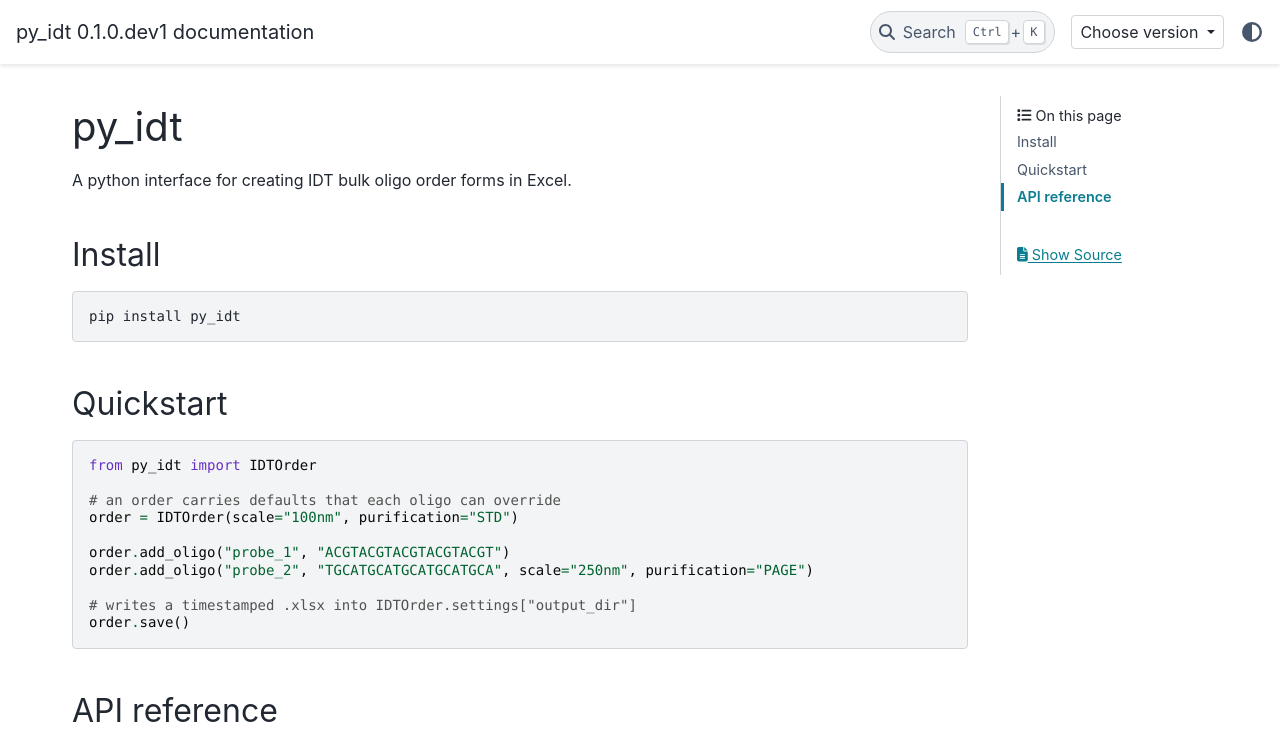
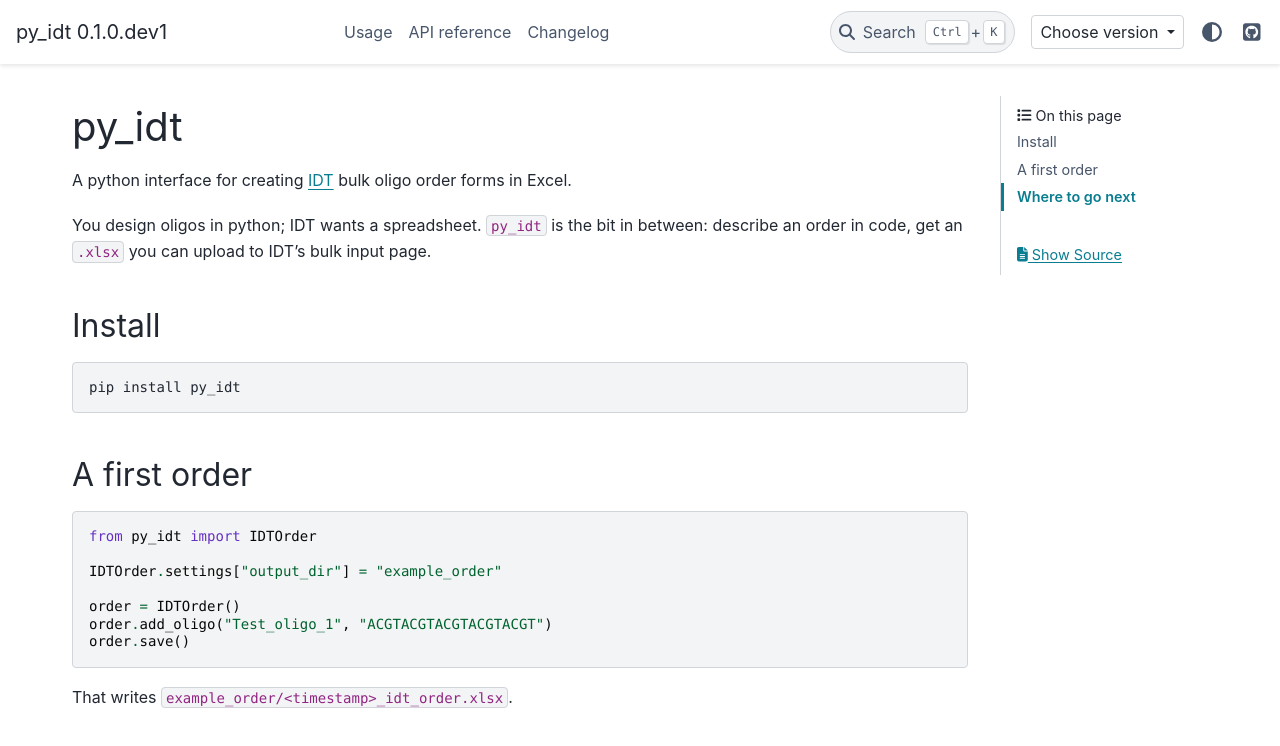
Before and after one commit to conorcamplisson/py_idt, a Sphinx documentation site: the page built from docs/index.md, in a window 1280 px wide and 1156 px high. Shown: the top 746 px of the window. Built offline with Sphinx 7.4.7 and the PyData theme 0.15.4, drawn with Linux system fonts in a browser that asks for light colours; comment, search, counter and statistics services are not loaded; some of the changed text lies outside the part shown; grey boxes are pictures that could not be loaded.

Commit message:
build a real docs site: usage, API reference and changelog pages
index.md was a single page holding install, a quickstart and the whole API
dump. It becomes four: an index that gets someone to a first order, a usage
page covering defaults, overrides, valid codes and modifications, an API
reference generated from the docstrings, and a changelog page that includes
CHANGELOG.md so the two can never disagree.

conf.py: the version switcher matches "dev" on a development build, since
that is the folder CI writes it to. Matching on the raw version meant the
dropdown on the dev site highlighted nothing.

````diff
--- a/docs/conf.py
+++ b/docs/conf.py
@@ -23,13 +23,22 @@ napoleon_google_docstring = True
 napoleon_numpy_docstring = False
 
 html_theme = "pydata_sphinx_theme"
+# The switcher entry for a development build is literally "dev", because that is the folder CI
+# writes it to; a released build matches its own version. Without this the dropdown on the dev
+# site would look for "0.2.0.dev1", find no such entry, and highlight nothing.
+version_match = "dev" if "dev" in release else release
+
 html_theme_options = {
     # the version switcher is populated by the docs workflow writing switcher.json
     "switcher": {
         "json_url": "https://conorcamplisson.github.io/py_idt/switcher.json",
-        "version_match": release,
+        "version_match": version_match,
     },
     "navbar_end": ["version-switcher", "theme-switcher", "navbar-icon-links"],
+    "github_url": "https://github.com/conorcamplisson/py_idt",
+    "use_edit_page_button": False,
 }
 
+html_title = f"py_idt {release}"
+
 exclude_patterns = ["_build"]
--- a/docs/index.md
+++ b/docs/index.md
@@ -1,6 +1,10 @@
 # py_idt
 
-A python interface for creating IDT bulk oligo order forms in Excel.
+A python interface for creating [IDT](https://www.idtdna.com/site/order/oligoentry) bulk oligo
+order forms in Excel.
+
+You design oligos in python; IDT wants a spreadsheet. `py_idt` is the bit in between: describe an
+order in code, get an `.xlsx` you can upload to IDT's bulk input page.
 
 ## Install
 
@@ -8,30 +12,31 @@ A python interface for creating IDT bulk oligo order forms in Excel.
 pip install py_idt
 ```
 
-## Quickstart
+## A first order
 
 ```python
 from py_idt import IDTOrder
 
-# an order carries defaults that each oligo can override
-order = IDTOrder(scale="100nm", purification="STD")
+IDTOrder.settings["output_dir"] = "example_order"
 
-order.add_oligo("probe_1", "ACGTACGTACGTACGTACGT")
-order.add_oligo("probe_2", "TGCATGCATGCATGCATGCA", scale="250nm", purification="PAGE")
-
-# writes a timestamped .xlsx into IDTOrder.settings["output_dir"]
+order = IDTOrder()
+order.add_oligo("Test_oligo_1", "ACGTACGTACGTACGTACGT")
 order.save()
 ```
 
-## API reference
+That writes `example_order/<timestamp>_idt_order.xlsx`.
 
-```{eval-rst}
-.. automodule:: py_idt.idt_order
-   :members:
+```{toctree}
+:maxdepth: 2
+:hidden:
 
-.. automodule:: py_idt.oligo
-   :members:
+usage
+api
+changelog
+```
 
-.. automodule:: py_idt.utils
-   :members:
-```
+## Where to go next
+
+- [Usage](usage.md) — scales, purifications, defaults and overrides, and uploading to IDT.
+- [API reference](api.md) — every public class and function.
+- [Changelog](changelog.md) — what changed, newest first.
````
Also changed, not shown: docs/api.md (added, +35 -0 lines), docs/changelog.md (added, +5 -0 lines), docs/usage.md (added, +78 -0 lines), 11 other files.
